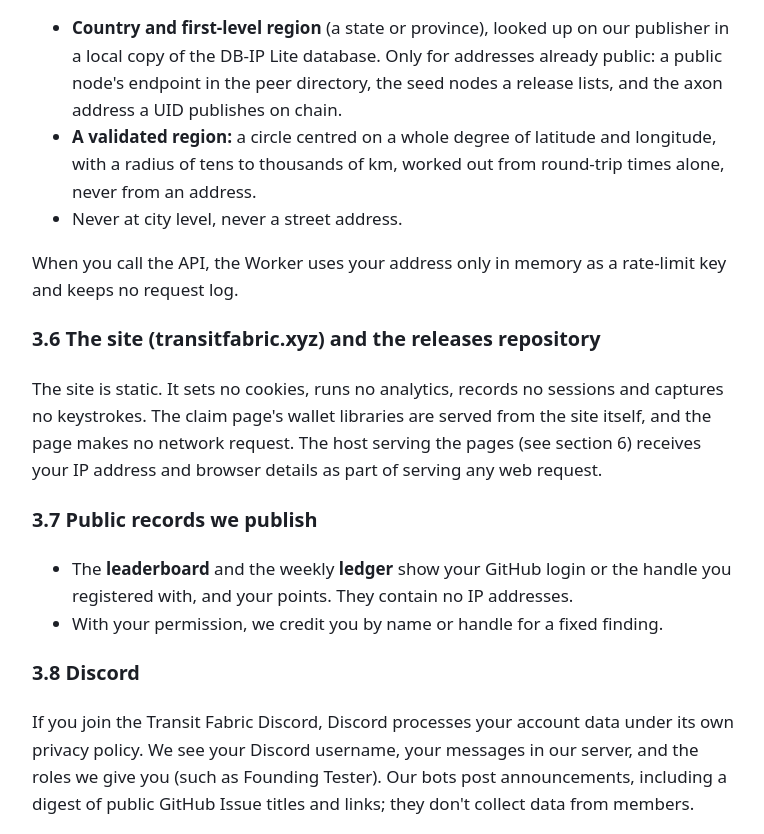
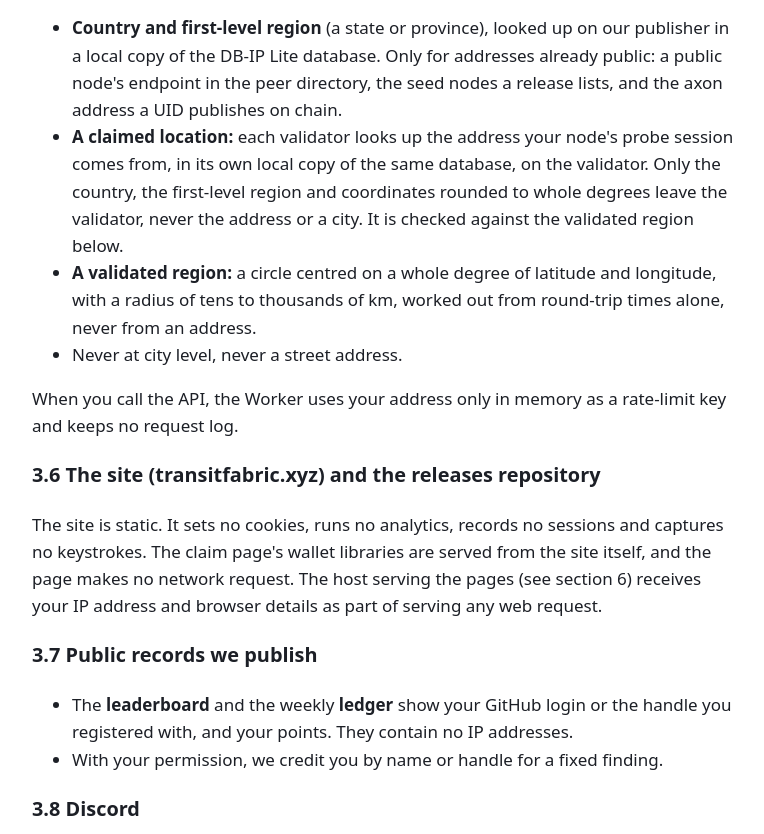
Before and after one commit to benny1232123/releases, a plain HTML site: page docs/privacy.html in a window 1280 px wide. Shown: the part 2730-3564 px from the top of the page, without its empty margins (256-1020 px from the left). Drawn offline with Linux system fonts and the light colour scheme.

Commit message:
Privacy: claimed location (validator-side lookup, country, region and whole degrees only)
Co-Authored-By: Claude Opus 5.5 <noreply@anthropic.com>

```diff
--- a/docs/privacy.html
+++ b/docs/privacy.html
@@ -52,6 +52,7 @@
 <p>Location is derived from IP addresses, coarsely:</p>
 <ul>
 <li><strong>Country and first-level region</strong> (a state or province), looked up on our publisher in a local copy of the DB-IP Lite database. Only for addresses already public: a public node's endpoint in the peer directory, the seed nodes a release lists, and the axon address a UID publishes on chain.</li>
+<li><strong>A claimed location:</strong> each validator looks up the address your node's probe session comes from, in its own local copy of the same database, on the validator. Only the country, the first-level region and coordinates rounded to whole degrees leave the validator, never the address or a city. It is checked against the validated region below.</li>
 <li><strong>A validated region:</strong> a circle centred on a whole degree of latitude and longitude, with a radius of tens to thousands of km, worked out from round-trip times alone, never from an address.</li>
 <li>Never at city level, never a street address.</li>
 </ul>
```
